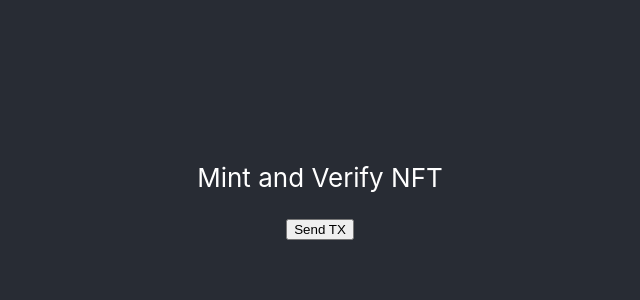
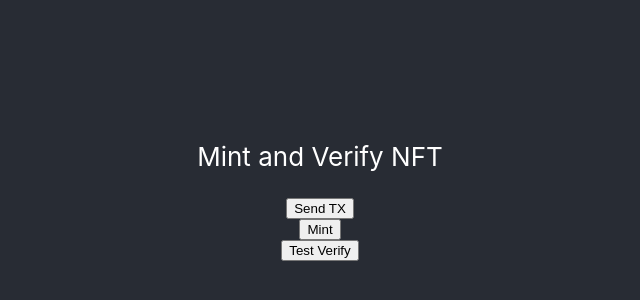
Before and after one commit to appdevel0293/phantomevm, a React (Create React App) app: page / in a window 1280 px wide. Shown: the part 212-512 px from the top of the page, without its empty margins (320-960 px from the left). Built offline with nearby package versions, Linux system fonts and the light colour scheme.

Commit message:
adding new features to video, can mint and see verify status

```diff
--- a/src/App.js
+++ b/src/App.js
@@ -1,12 +1,22 @@
 import './App.css';
 import Web3 from 'web3';
+
+//nuevos import
+import * as ABI from "./abicontract.json";
+
 
 function App() {
 
   //create var to save account
   var account_client = null;
 
-  //var web3 = null;
+  //nuevo
+  //Direccion del contrato
+  const CONTRACT_ADDRESS = "0x4c35156BBA9FdF4042883b503b9B539F0E7C9514";
+  var instanceContract = false;
+  var tmpContractNFT;
+
+
 
   //Get provider with Polygon and Mumbai - QuickNode RPC
   var phantomProviderEVM = null;
@@ -104,6 +114,86 @@ function App() {
     console.log("result_tx=>",result);
   }
 
+  //nuevo
+  async function getInstanceContract () {
+
+    if(instanceContract){
+      return tmpContractNFT;
+    }else{
+      let web3 = new Web3(phantomProviderEVM);
+      // Crea una instancia del contrato ERC1155 utilizando la biblioteca web3.js
+      const contract = new web3.eth.Contract(ABI, CONTRACT_ADDRESS);
+      //cambiamos a true
+      instanceContract = true;
+      tmpContractNFT = contract;
+      return tmpContractNFT;
+    }
+
+
+  }
+
+  async function getTokenIDtoMint () {
+    let contractNFT = getInstanceContract();
+    //verificamos cuantos tokens hay minteados por cada id
+    for (var i = 1; i < 11; i++) {
+      contractNFT.methods.totalSupply(i).call()
+      .then((result) => {
+        // El resultado será la cantidad total de tokens minteados para el ID de token especificado
+        console.log(result);
+
+        if(result <= 0){
+          return result;
+        }else if( (i===10) && (result>0)){
+          console.log("no hay entradas disponibles");
+          return 0;
+        }
+      });
+    }
+
+  }
+
+  ///nuevo
+  async function mintERC1155 () {
+    let contractNFT = getInstanceContract();
+    let web3 = new Web3(phantomProviderEVM);
+
+    let nextTokenId = getTokenIDtoMint();
+
+    if (nextTokenId!=0){
+      console.log("send tx",account_client);
+      console.log("phantomprovider=>",phantomProviderEVM);
+      let web3 = new Web3(phantomProviderEVM);
+
+
+      const result = await phantomProviderEVM.request({
+      method: 'eth_sendTransaction',
+      params: [
+        {
+          from: account_client,
+          to: CONTRACT_ADDRESS,
+          gasLimit: web3.utils.toHex(600000),
+          gasPrice: web3.utils.toHex(web3.utils.toWei('3', 'gwei')),
+          data: contractNFT.methods.mintERC1155(mintObjTmp._index, mintObjTmp._name, mintObjTmp.amount),
+        },
+      ],
+    });
+
+    //log to see tx result
+    console.log("result_tx=>",result);
+    }else{
+      alert("No hay entradas disponibles");
+    }
+    console.log(`Mint complete`);
+  };
+
+
+  async function  isVerified () {
+    let contractNFT = getInstanceContract();
+    const data = await contractNFT.methods.getVerified(0,2).call().then((d)=>{
+      console.log(`isVerified: ${d}`);
+    });
+  };
+
   return (
 
     <div className="App">
@@ -112,6 +202,8 @@ function App() {
           Mint and Verify NFT
         </p>
         <button onClick={testingtx} >Send TX </button>
+        <button onClick={mintERC1155} >Mint </button>
+        <button onClick={isVerified} >Test Verify </button>
       </header>
     </div>
   );
```
Also changed, not shown: src/abicontract.json (added, +1 -0 lines).
